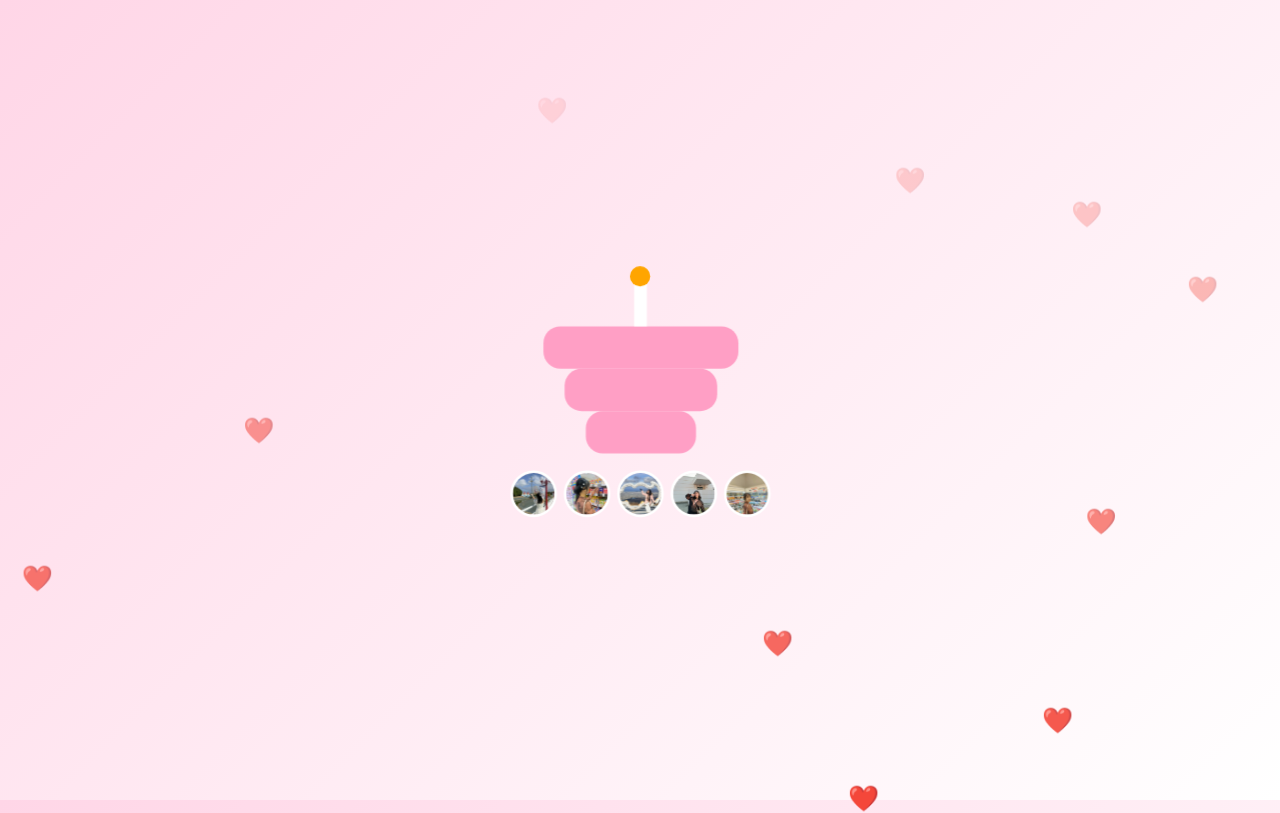
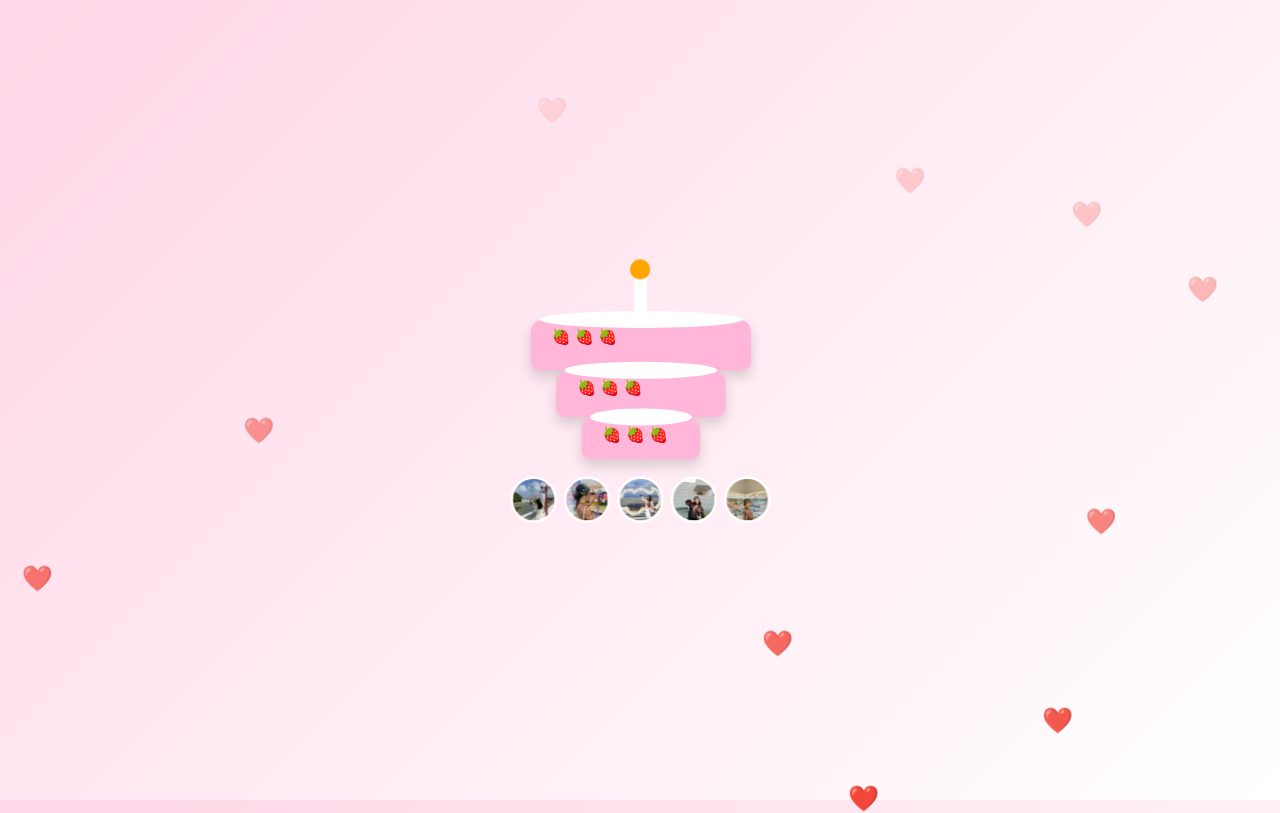
Before and after one commit to Htet-Wai-Linn/birthday-surprise, a plain HTML site: page index.html in a window 1280 px wide. Drawn offline with Linux system fonts and the light colour scheme.

Commit message:
Update style.css

```diff
--- a/style.css
+++ b/style.css
@@ -78,19 +78,46 @@ section {
 }
 
 
+.tier {
+    margin:auto;
+    background:#ffb6d9;
+    border-radius:15px 15px 10px 10px;
+    position:relative;
+    box-shadow:0 8px 15px rgba(0,0,0,0.15);
+}
+
 .tier1 {
-    width:230px;
+    width:260px;
+    height:60px;
+}
+
+.tier2 {
+    width:200px;
+    height:55px;
+}
+
+.tier3 {
+    width:140px;
     height:50px;
 }
 
-.tier2 {
-    width:180px;
-    height:50px;
+.tier::before {
+    content:"";
+    position:absolute;
+    top:-10px;
+    left:10px;
+    right:10px;
+    height:20px;
+    background:white;
+    border-radius:50%;
 }
 
-.tier3 {
-    width:130px;
-    height:50px;
+.tier::after {
+    content:"🍓  🍓  🍓";
+    position:absolute;
+    top:10px;
+    left:25px;
+    font-size:18px;
 }
 
 
```
